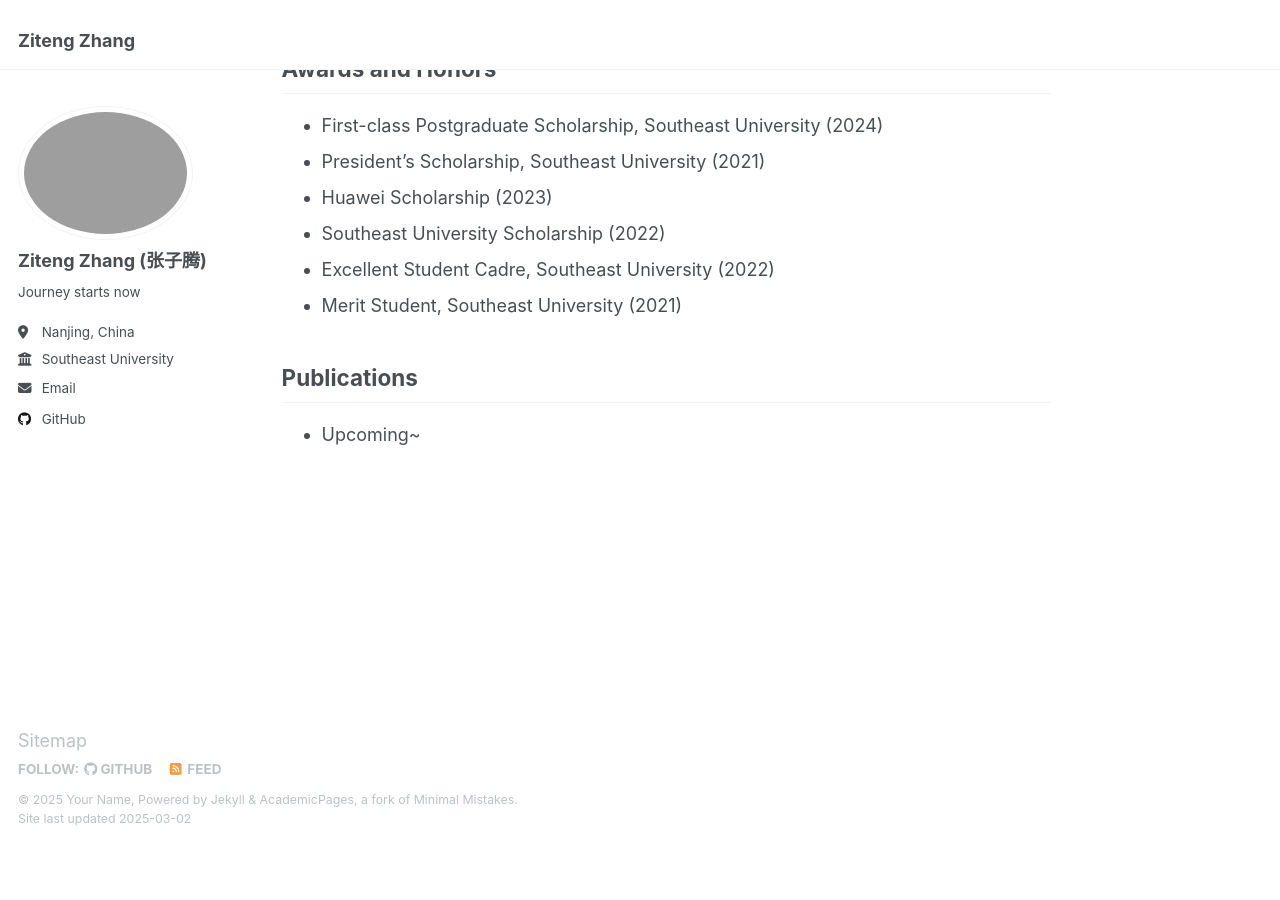
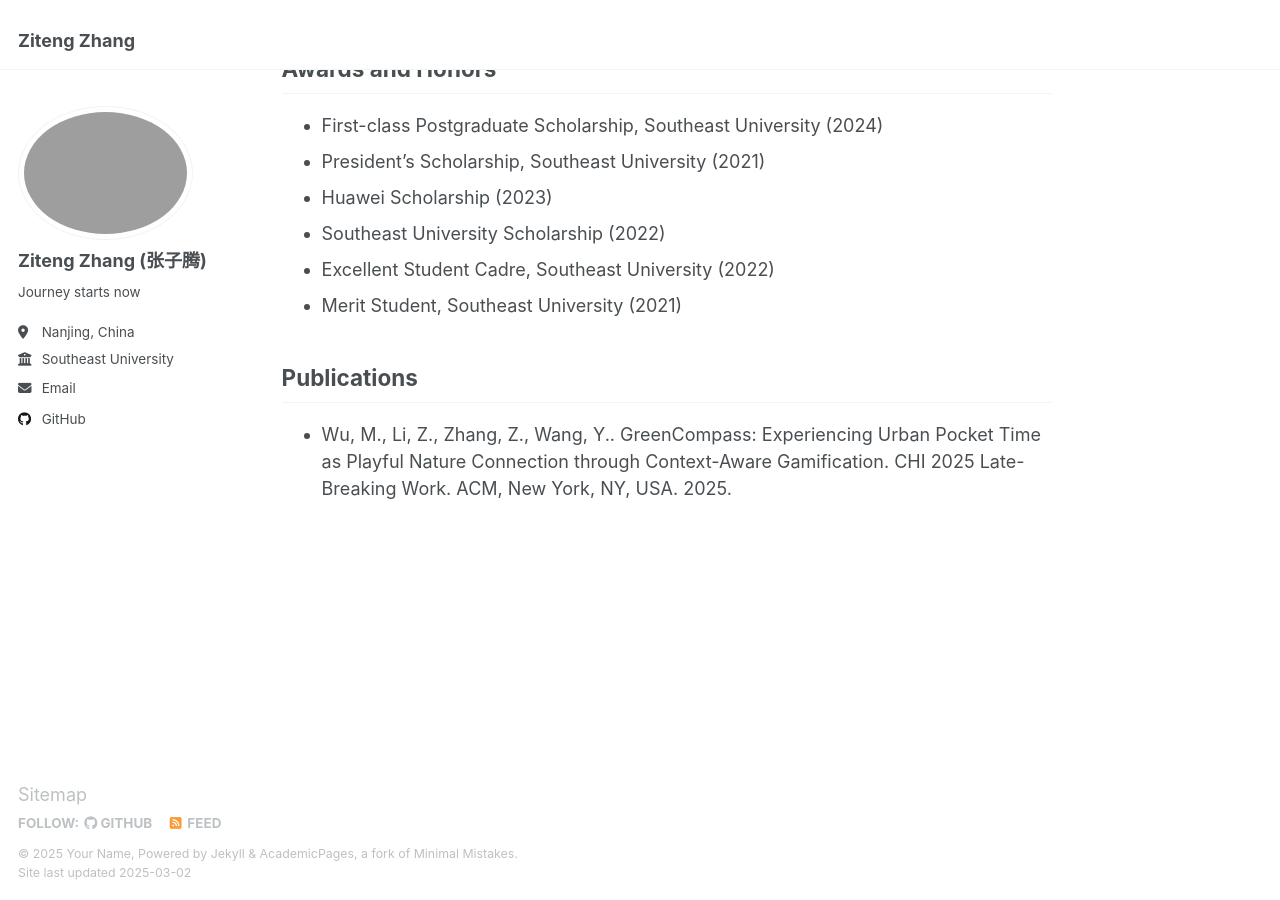
Before and after one commit to Jasonzzt/Jasonzzt.github.io, a Jekyll site: the page built from _pages/about.md, in a window 1280 px wide and 900 px high, scrolled down 1103 px. Built offline with Jekyll 4.4.1, drawn with Linux system fonts in a browser that asks for light colours; before the commit the page ends 1949 px from its top, so only the background shows below that.

Commit message:
update publication

```diff
--- a/_pages/about.md
+++ b/_pages/about.md
@@ -42,4 +42,4 @@ I am currently a first-year Master's student in the [School of Computer Science
 - Merit Student, Southeast University (2021)
 
 ## Publications
-- Upcoming~
+- Wu, M., Li, Z., Zhang, Z., Wang, Y.. GreenCompass: Experiencing Urban Pocket Time as Playful Nature Connection through Context-Aware Gamification. CHI 2025 Late-Breaking Work. ACM, New York, NY, USA. 2025.
```
